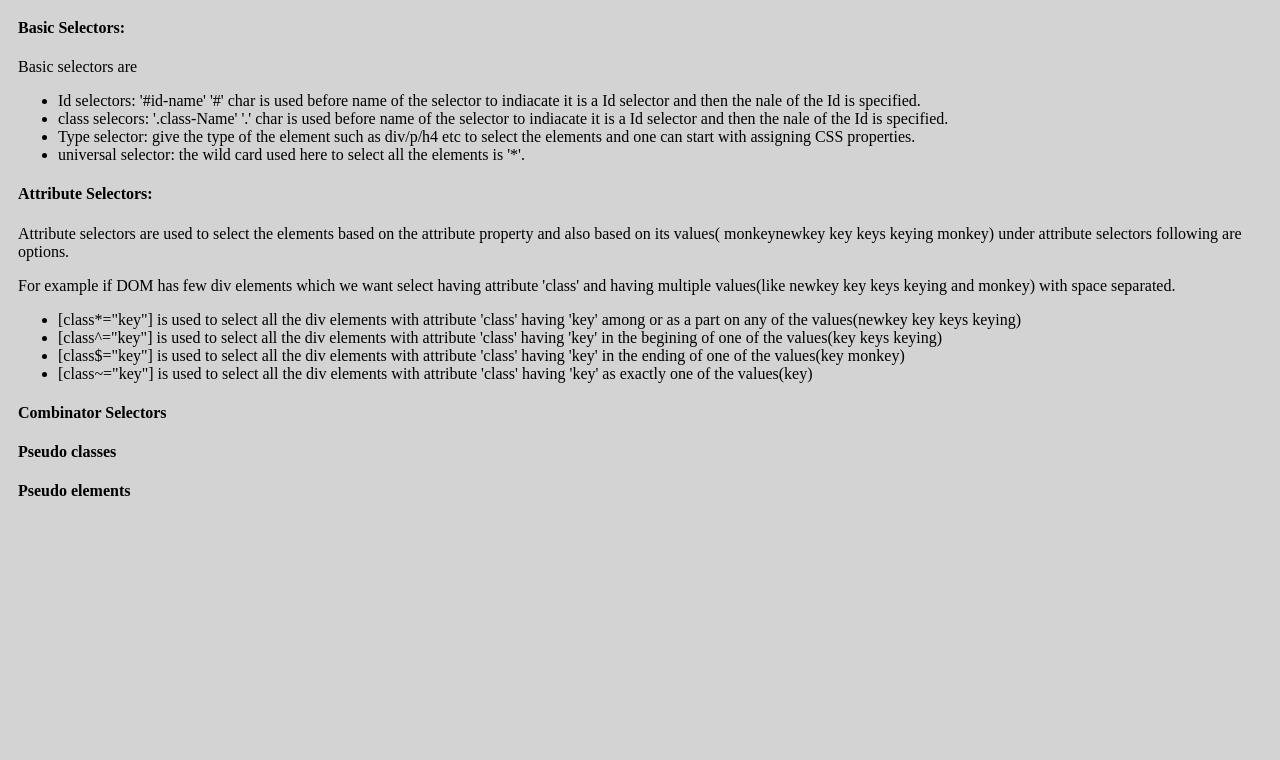
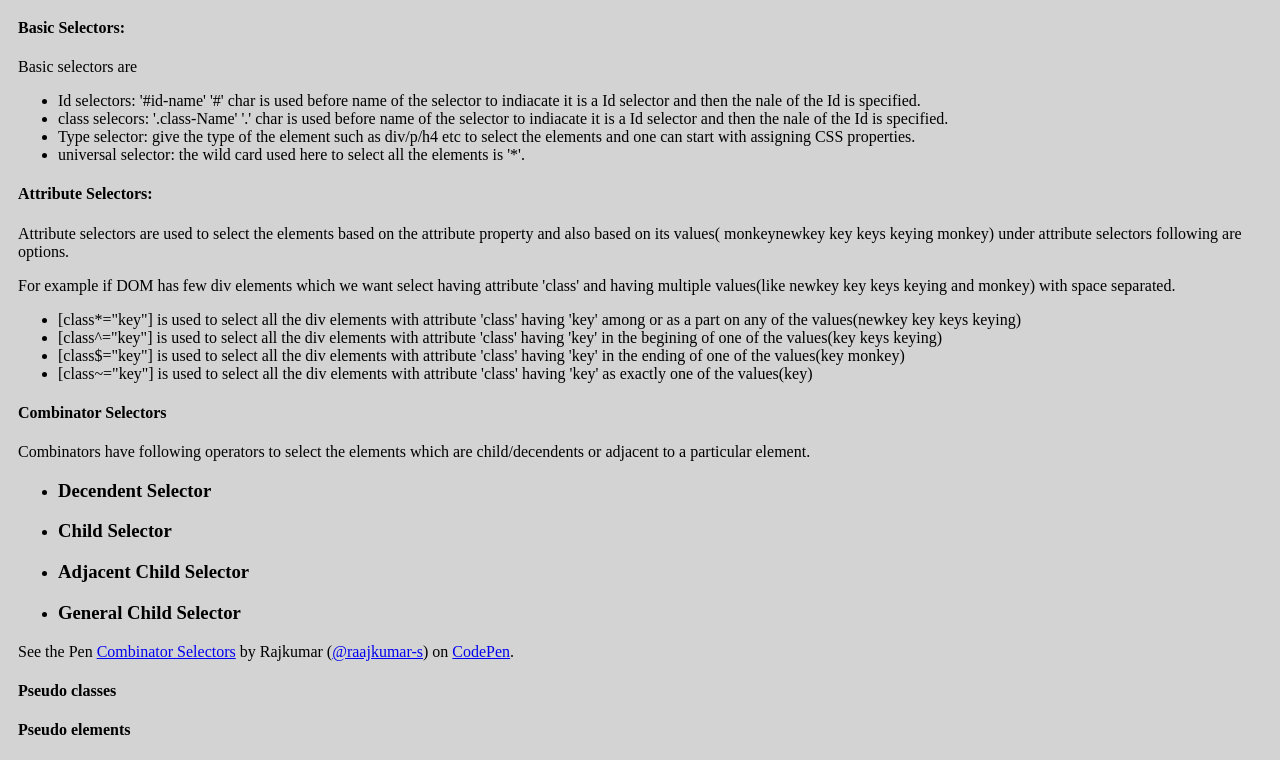
Before and after one commit to swapnika-y/swapnika-y.github.io, a plain HTML site: page selectorsArticle.html in a window 1280 px wide. Shown: the part 80-840 px from the top of the page. Before the commit the page ends 800 px from the top, so only its background shows below. Drawn offline with Linux system fonts and the light colour scheme; a script that the page names is missing.

Commit message:
uncommited changes

```diff
--- a/selectorsArticle.html
+++ b/selectorsArticle.html
@@ -31,7 +31,17 @@ under attribute selectors following are options.
 </ul>
 
 </p>
-<p><h4>Combinator Selectors</h4></p>
+<p><h4>Combinator Selectors</h4>
+Combinators have following operators to select the elements which are child/decendents or adjacent to a particular element.
+<ul>
+	<li><h3>Decendent Selector</h3></li>
+	<li><h3>Child Selector</h3></li>
+	<li><h3>Adjacent Child Selector</h3></li>
+	<li><h3>General Child Selector</h3></li>
+</ul>
+<p data-height="978" data-theme-id="24628" data-slug-hash="GqQZJr" data-default-tab="html,result" data-user="raajkumar-s" data-embed-version="2" class="codepen">See the Pen <a href="http://codepen.io/raajkumar-s/pen/GqQZJr/">Combinator Selectors</a> by Rajkumar (<a href="http://codepen.io/raajkumar-s">@raajkumar-s</a>) on <a href="http://codepen.io">CodePen</a>.</p>
+<script async src="//assets.codepen.io/assets/embed/ei.js"></script>
+</p>
 <p><h4>Pseudo classes</h4></p>
 <p><h4>Pseudo elements</h4></p>
 
```
Also changed, not shown: designShack.html (+9 -5 lines), shackStyle.css (+10 -6 lines).
